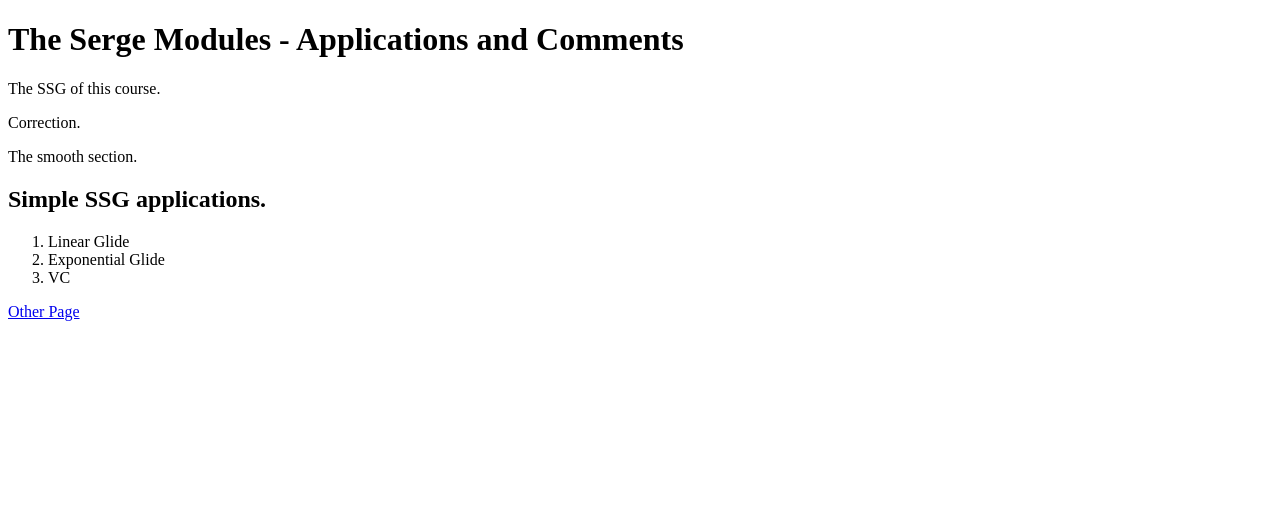
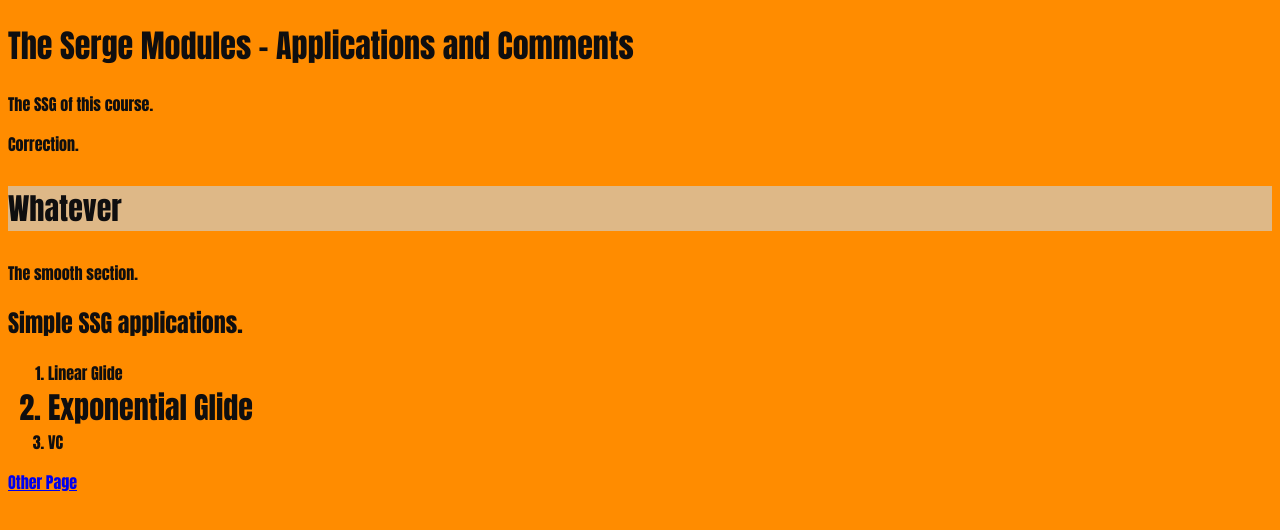
Before and after one commit to emilyteaford/emilyteaford.com, a plain HTML site: page src/aboutme.html in a window 1280 px wide. Drawn offline with Linux system fonts and the light colour scheme.

Commit message:
rough styling

```diff
--- a/src/aboutme.html
+++ b/src/aboutme.html
@@ -2,18 +2,21 @@
 <html>
   <head>
     <title>About Me: Emily Teaford</title>
+    <link href="css/styles.css" rel="stylesheet">
   </head>
   <body>
     <h1>The Serge Modules - Applications and Comments</h1>
     <p>The SSG of this course.</p>
     <p>Correction.</p>
+    <p class="glide">Whatever</p>
     <p>The smooth section.</p>
     <h2>Simple SSG applications.</h2>
     <ol>
       <li>Linear Glide</li>
-      <li>Exponential Glide</li>
+      <li class="glide">Exponential Glide</li>
       <li>VC</li>
     </ol>
     <a href="index.html">Other Page</a>
+
   </body>
 </html>
--- /dev/null
+++ b/src/css/styles.css
@@ -0,0 +1,12 @@
+html {
+  background-color: darkorange;
+  color: rgb(15, 14, 15);
+  font-family: Impact, Haettenschweiler, 'Arial Narrow Bold', sans-serif;
+}
+
+p:nth-child(4) {
+  background-color: burlywood;
+}
+.glide {
+  font-size: 30px;
+}
```
Also changed, not shown: src/index.html (+3 -0 lines).
